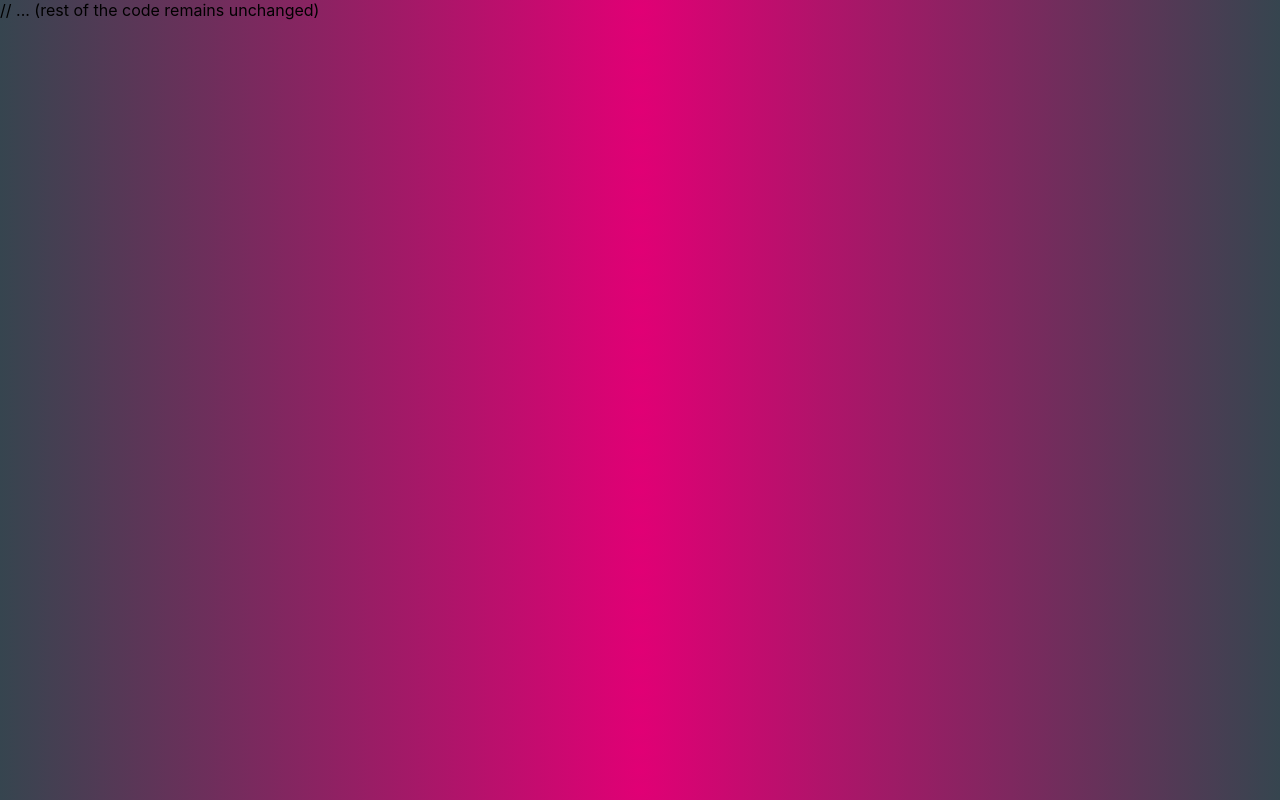
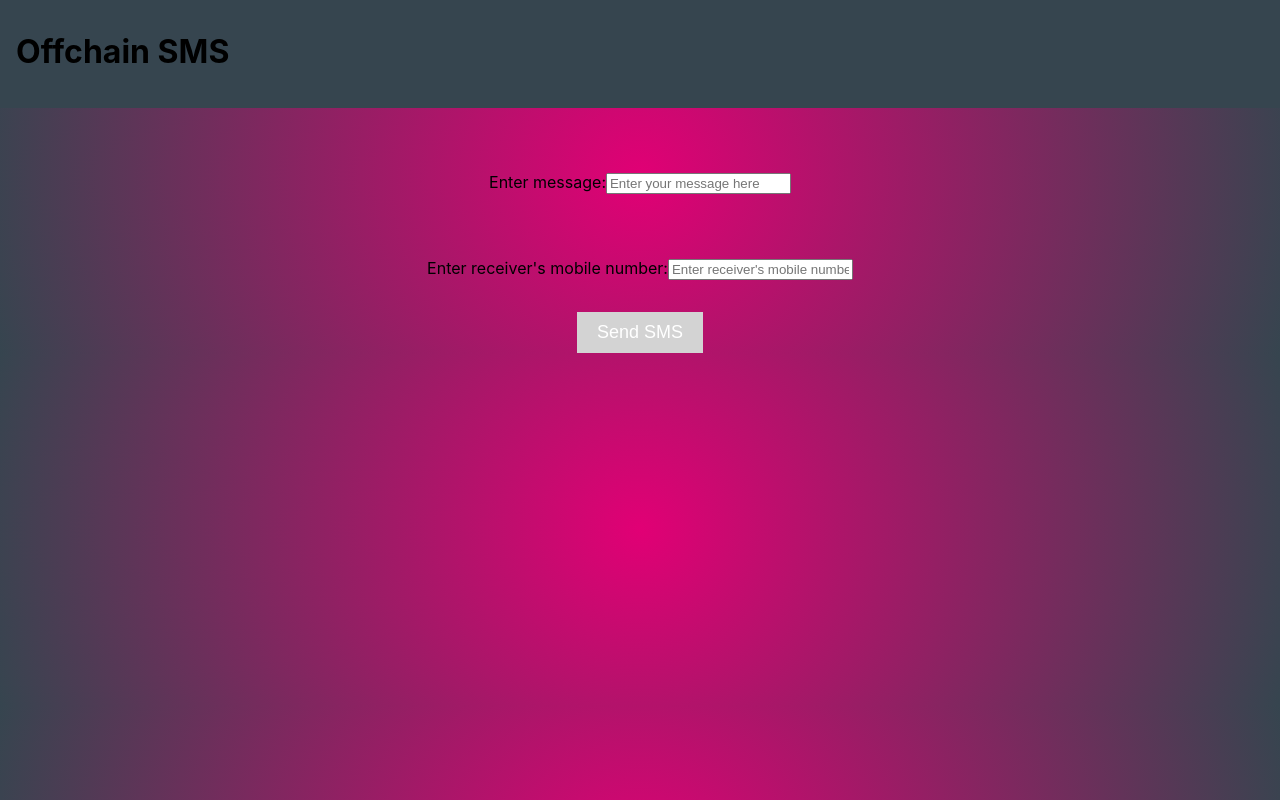
Before and after one commit to dimoz29/smstry2, a React (Create React App) app: page / in a window 1280 px wide. Built offline with nearby package versions, Linux system fonts and the light colour scheme.

Commit message:
plz work

```diff
--- a/src/App.js
+++ b/src/App.js
@@ -26,7 +26,36 @@ function App() {
 
   return (
     <div className="App">
-      // ... (rest of the code remains unchanged)
+      <header className="App-header">
+        <h1>Offchain SMS</h1>
+      </header>
+      <div className="main-content">
+        <div className="input-container">
+          <label>
+            Enter message:
+            <input
+              type="text"
+              value={message}
+              onChange={e => setMessage(e.target.value)}
+              placeholder="Enter your message here"
+            />
+          </label>
+        </div>
+        <div className="inputnumber-container">
+          <label>
+            Enter receiver's mobile number:
+            <input
+              type="text"
+              value={mobileNumber}
+              onChange={e => setMobileNumber(e.target.value)}
+              placeholder="Enter receiver's mobile number"
+            />
+          </label>
+        </div>
+        <div className="button-container">
+          <button onClick={() => sendSMS(mobileNumber, message)}>Send SMS</button>
+        </div>
+      </div>
     </div>
   );
 }
```
